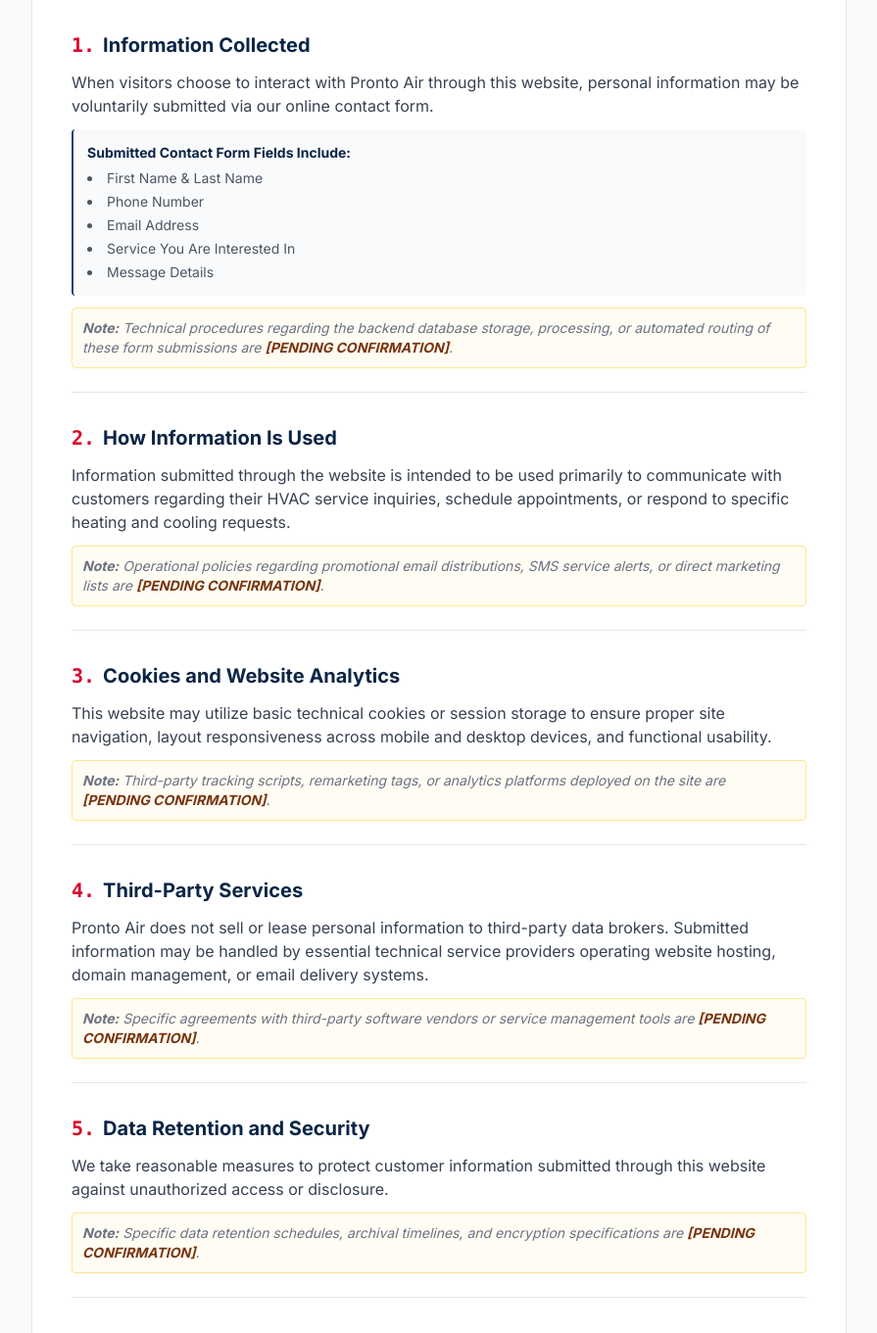
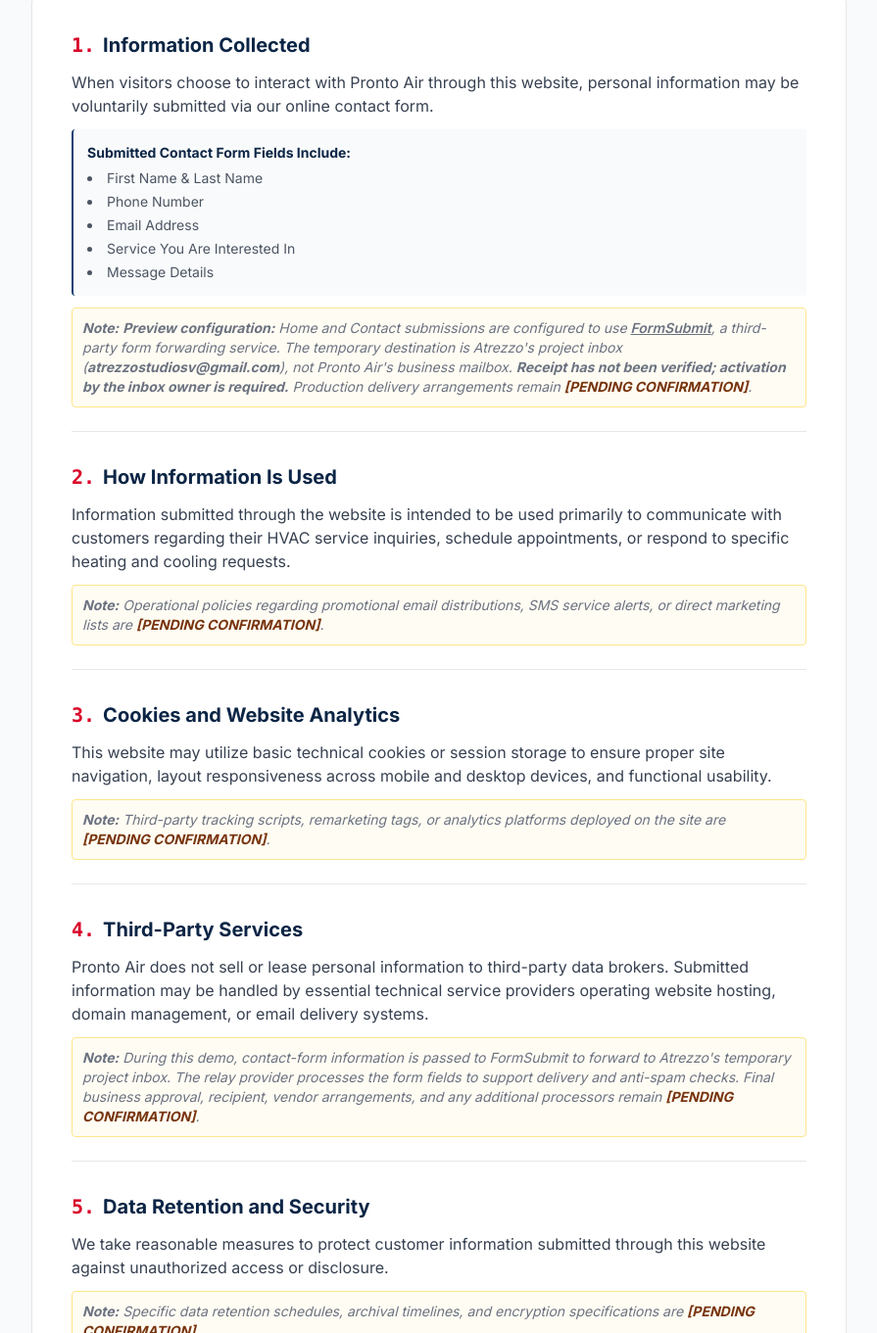
Before and after one commit to atrezzostudiosv-spec/pronto-air, a website: page privacy-policy.html in a window 1280 px wide. Shown: the part 564-1925 px from the top of the page at 98% size, without its empty margins (192-1087 px from the left). Drawn offline with Linux system fonts and the light colour scheme.

Commit message:
Disclose actual FormSubmit relay and unverified temporary inbox in draft privacy notice

```diff
--- a/privacy-policy.html
+++ b/privacy-policy.html
@@ -215,7 +215,7 @@
                             </ul>
                         </div>
                         <p class="text-xs sm:text-sm text-gray-500 italic bg-amber-50/60 p-2.5 rounded border border-amber-200">
-                            <strong>Note:</strong> Technical procedures regarding the backend database storage, processing, or automated routing of these form submissions are <span class="font-bold text-amber-900">[PENDING CONFIRMATION]</span>.
+                            <strong>Note:</strong> <strong>Preview configuration:</strong> Home and Contact submissions are configured to use <a href="https://formsubmit.co/" class="underline font-semibold" rel="noopener noreferrer" target="_blank">FormSubmit</a>, a third-party form forwarding service. The temporary destination is Atrezzo's project inbox (<strong>atrezzostudiosv@gmail.com</strong>), not Pronto Air's business mailbox. <strong>Receipt has not been verified; activation by the inbox owner is required.</strong> Production delivery arrangements remain <span class="font-bold text-amber-900">[PENDING CONFIRMATION]</span>.
                         </p>
                     </section>
 
@@ -254,7 +254,7 @@
                             Pronto Air does not sell or lease personal information to third-party data brokers. Submitted information may be handled by essential technical service providers operating website hosting, domain management, or email delivery systems.
                         </p>
                         <p class="text-xs sm:text-sm text-gray-500 italic bg-amber-50/60 p-2.5 rounded border border-amber-200">
-                            <strong>Note:</strong> Specific agreements with third-party software vendors or service management tools are <span class="font-bold text-amber-900">[PENDING CONFIRMATION]</span>.
+                            <strong>Note:</strong> During this demo, contact-form information is passed to FormSubmit to forward to Atrezzo's temporary project inbox. The relay provider processes the form fields to support delivery and anti-spam checks. Final business approval, recipient, vendor arrangements, and any additional processors remain <span class="font-bold text-amber-900">[PENDING CONFIRMATION]</span>.
                         </p>
                     </section>
 
```
